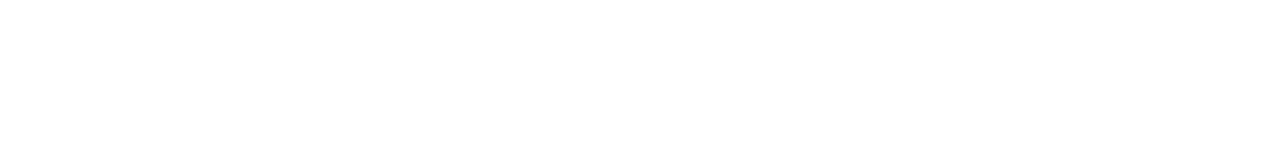
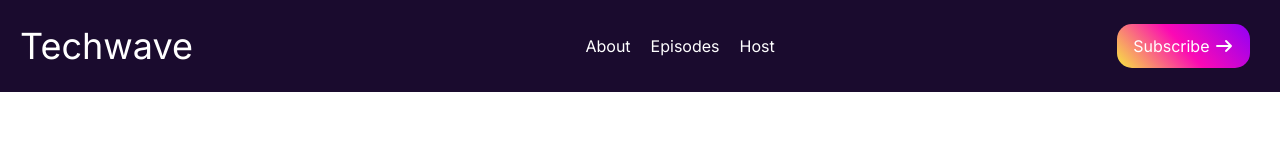
Before and after one commit to bishal10rm/Assignment-2, a plain HTML site: page index.html in a window 1280 px wide. Drawn offline with Linux system fonts and the light colour scheme.

Commit message:
added navbar

```diff
--- a/index.html
+++ b/index.html
@@ -3,9 +3,28 @@
 <head>
     <meta charset="UTF-8">
     <meta name="viewport" content="width=device-width, initial-scale=1.0">
-    <title></title>
+    <title>Techwave</title>
+    <link rel="preconnect" href="https://fonts.googleapis.com">
+<link rel="preconnect" href="https://fonts.gstatic.com" crossorigin>
+<link href="https://fonts.googleapis.com/css2?family=Inter:ital,opsz,wght@0,14..32,100..900;1,14..32,100..900&display=swap" rel="stylesheet">
+<link rel="stylesheet" href="https://cdnjs.cloudflare.com/ajax/libs/font-awesome/7.0.1/css/all.min.css" integrity="sha512-2SwdPD6INVrV/lHTZbO2nodKhrnDdJK9/kg2XD1r9uGqPo1cUbujc+IYdlYdEErWNu69gVcYgdxlmVmzTWnetw==" crossorigin="anonymous" referrerpolicy="no-referrer" />
+<link rel="stylesheet" href="style.css">
 </head>
 <body>
+  <nav>
+      <p>Techwave</p>
+        <div class="navbar">
+          <p>About</p>
+          <p>Episodes</p>
+          <p>Host</p>
+        </div>
+        <div>
+            <p class="btn">Subscribe <i class="fa-solid fa-arrow-right"></i></p>
+        </div>
+         <span>
+             <i class="fa-solid fa-bars"></i>
+        </span>
 
+    </nav>
 </body>
 </html>
--- a/style.css
+++ b/style.css
@@ -0,0 +1,86 @@
+*{
+font-family:  "Inter", sans-serif;
+ margin: 0;
+ padding: 0;
+ box-sizing: border-box;
+
+}
+
+nav{
+   background-color: #1A0B2E;
+             max-width: 1600px;
+             height: 92px;
+             display: flex;
+             margin: 0 auto;
+             justify-content: space-between;
+             align-items: center;
+
+}
+
+nav>p{
+      color:white;
+      font-size: 36px;
+      padding: 20px;
+
+
+}
+
+ nav > span{
+    margin-right: 5px;
+    color:white;
+    display: none;
+    padding: 26px;
+    font-size: 25px;
+
+}
+
+
+.navbar{
+    font-size: 16px;
+    color:white;
+    display: flex;
+    gap: 20px;
+    margin-left: 30px;
+    align-items: center;
+    justify-content: center;
+
+
+
+
+}
+
+ .btn{
+    background: var(--Linear, linear-gradient(47.64deg, rgba(247, 233, 63, 1),rgba(251, 9, 180, 1),rgba(145, 0, 248, 1)));
+    color: white;
+    font-size: 16px;
+    margin-right: 30px;
+    padding: 12px 16px ;
+    border-radius: 15px;
+    border: none;
+    cursor:pointer;
+
+}
+
+
+
+
+
+/* Responsive design for small device */
+@media screen and (max-width: 576px) {
+                .navbar{
+                    display: none;
+                }
+                     nav{
+                      align-items: center;
+                     }
+                nav > span{
+              display: block;
+               }
+              .btn{
+                display: none;
+              }
+
+
+
+
+}
```
